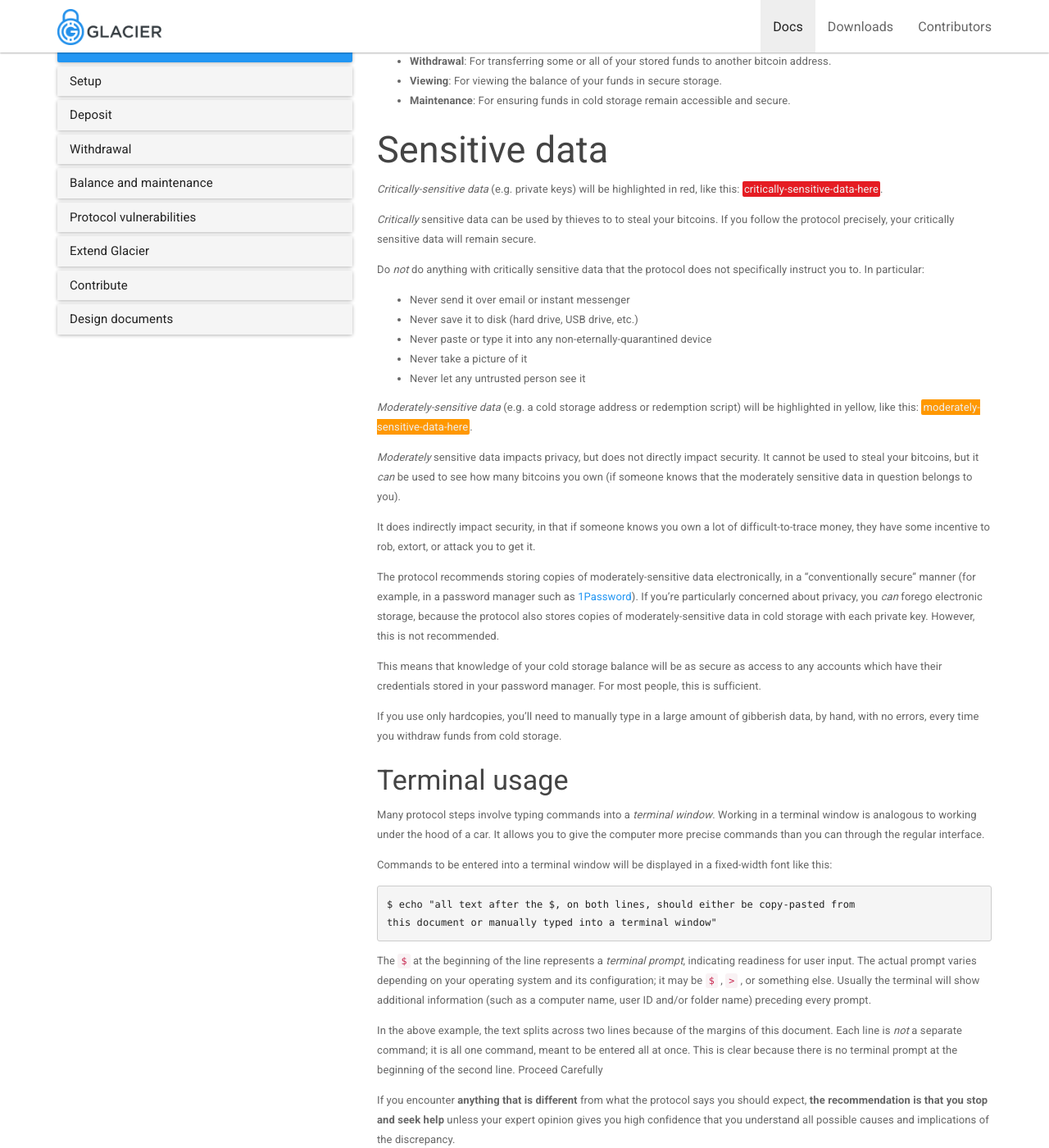
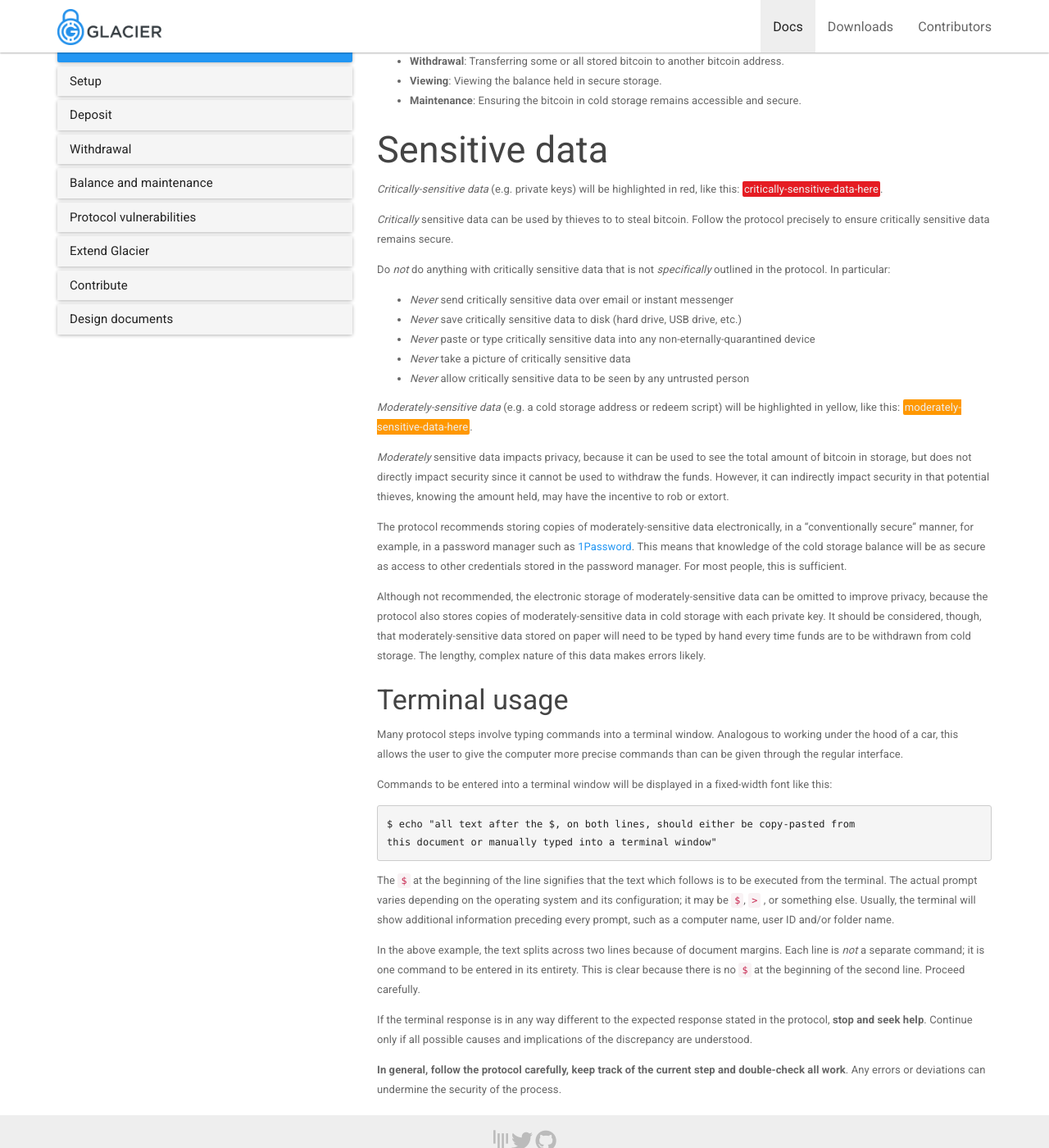
Before and after one commit to GlacierProtocol/glacierprotocol.github.io, a Jekyll site: the page built from _docs/before-you-start/structure.md, in a window 1280 px wide and 1400 px high, scrolled down 254 px. Shown: the whole window at 82% size. Built offline with Jekyll 4.4.1, drawn with Linux system fonts in a browser that asks for light colours; nearby versions of some CDN libraries; some of the changed text lies outside the part shown.

Commit message:
reword, restructure

````diff
--- a/_docs/before-you-start/structure.md
+++ b/_docs/before-you-start/structure.md
@@ -4,15 +4,15 @@ description: This page explains the overall structure of Glacier, the
   step-by-step protocol for storing bitcoins in a highly secure way
 ---
 
-The overall Glacier protocol consists of several distinct subprotocols:
+The Glacier protocol consists of several distinct sub-protocols:
 
-* **Setup**: Prepares hardware,
-and downloads and verifies needed software & documentation.
-* **Deposit**: For securely storing bitcoins.
-* **Withdrawal**: For transferring some or all of your stored funds to another
+* **Setup**: Preparing the hardware, downloading and verifying the software and
+documentation.
+* **Deposit**: Storing the bitcoin.
+* **Withdrawal**: Transferring some or all stored bitcoin to another
 bitcoin address.
-* **Viewing**: For viewing the balance of your funds in secure storage.
-* **Maintenance**: For ensuring funds in cold storage remain accessible and
+* **Viewing**: Viewing the balance held in secure storage.
+* **Maintenance**: Ensuring the bitcoin in cold storage remains accessible and
 secure.
 
 ## Sensitive data
@@ -20,57 +20,46 @@ secure.
 *Critically-sensitive data* (e.g. private keys) will be highlighted in red,
 like this: <span class="danger">critically-sensitive-data-here</span>.
 
-*Critically* sensitive data can be used by thieves to to steal your bitcoins. If
-you follow the protocol precisely, your critically sensitive data will remain
-secure.
+*Critically* sensitive data can be used by thieves to to steal bitcoin. Follow
+the protocol precisely to ensure critically sensitive data remains secure.
 
-Do *not* do anything with critically sensitive data that the protocol does not
-specifically instruct you to. In particular:
+Do *not* do anything with critically sensitive data that is not *specifically*
+outlined in the protocol. In particular:
 
-* Never send it over email or instant messenger
-* Never save it to disk (hard drive, USB drive,
-etc.)
-* Never paste or type it into any non-eternally-quarantined
+* *Never* send critically sensitive data over email or instant messenger
+* *Never* save critically sensitive data to disk (hard drive, USB drive, etc.)
+* *Never* paste or type critically sensitive data into any non-eternally-quarantined
 device
-* Never take a picture of it
-* Never let any untrusted person see it
+* *Never* take a picture of critically sensitive data
+* *Never* allow critically sensitive data to be seen by any untrusted person
 
-*Moderately-sensitive data* (e.g. a cold storage address or redemption
-script) will be highlighted in yellow, like this:
-<span class="warning">moderately-sensitive-data-here</span>.
+*Moderately-sensitive data* (e.g. a cold storage address or redeem script) will
+be highlighted in yellow, like this: <span class="warning">moderately-sensitive-data-here</span>.
 
-*Moderately* sensitive data impacts
-privacy, but does not directly impact security. It cannot be used to
-steal your bitcoins, but it *can* be used to see how many bitcoins you own
-(if someone knows that the moderately sensitive data in question belongs
-to you).
-
-It does indirectly impact security, in that if someone knows you own a lot of
-difficult-to-trace money, they have some incentive to rob, extort, or attack you
-to get it.
+*Moderately* sensitive data impacts privacy, because it can be used to see the total
+amount of bitcoin in storage, but does not directly impact security since it cannot
+be used to withdraw the funds. However, it can indirectly impact security in
+that potential thieves, knowing the amount held, may have the incentive to rob or
+extort.
 
 The protocol recommends storing copies of moderately-sensitive
-data electronically, in a "conventionally secure" manner (for example, in
-a password manager such as
-[1Password](https://1password.com/)). If you're particularly
-concerned about privacy, you *can* forego electronic storage, because the protocol
-also stores copies of moderately-sensitive data in cold storage with each private
-key. However, this is not recommended.
+data electronically, in a "conventionally secure" manner, for example, in
+a password manager such as [1Password](https://1password.com/). This means that knowledge
+of the cold storage balance will be as secure as access to other credentials stored in
+the password manager. For most people, this is sufficient.
 
-This means that knowledge of your cold storage balance will be as secure as
-access to any accounts which have their credentials stored in your password
-manager. For most people, this is sufficient.
-
-If you use only hardcopies, you'll need to manually type in a large amount of
-gibberish data, by hand, with no errors, every time you withdraw funds from
-cold storage.
+Although not recommended, the electronic storage of moderately-sensitive data can be
+omitted to improve privacy, because the protocol also stores copies of
+moderately-sensitive data in cold storage with each private key. It should be considered,
+though, that moderately-sensitive data stored on paper will need to be typed by hand
+every time funds are to be withdrawn from cold storage. The lengthy, complex nature of
+this data makes errors likely.
 
 ### Terminal usage
 
-Many protocol steps involve
-typing commands into a *terminal window*. Working in a terminal window is
-analogous to working under the hood of a car. It allows you to give the
-computer more precise commands than you can through the regular
+Many protocol steps involve typing commands into a terminal window. Analogous to
+working under the hood of a car, this allows the user to give the
+computer more precise commands than can be given through the regular
 interface.
 
 Commands to be entered into a terminal window will be
@@ -81,26 +70,21 @@ $ echo "all text after the $, on both lines, should either be copy-pasted from
 this document or manually typed into a terminal window"
 ```
 
-The `$` at the beginning
-of the line represents a *terminal prompt*, indicating readiness for user
-input. The actual prompt varies depending on your operating system and its
-configuration; it may be `$` , `>` , or something else. Usually the terminal
-will show additional information (such as a computer name, user ID and/or
-folder name) preceding every prompt.
+The `$` at the beginning of the line signifies that the text which follows is to be
+executed from the terminal. The actual prompt varies depending on the operating
+system and its configuration; it may be `$`, `>` , or something else. Usually,
+the terminal will show additional information preceding every prompt, such as
+a computer name, user ID and/or folder name.
 
-In the above example, the text
-splits across two lines because of the margins of this document. Each line
-is *not* a separate command; it is all one command, meant to be entered
-all at once. This is clear because there is no terminal prompt at the
-beginning of the second line.
-Proceed Carefully
+In the above example, the text splits across two lines because of document margins.
+Each line is *not* a separate command; it is one command to be entered in its
+entirety. This is clear because there is no `$` at the beginning of the second
+line. Proceed carefully.
 
-If you encounter
-**anything that is different** from what the protocol says you should
-expect, **the recommendation is that you stop and seek help** unless your
-expert opinion gives you high confidence that you understand all possible
-causes and implications of the discrepancy.
+If the terminal response is in any way different to the expected response stated
+in the protocol, **stop and seek help**. Continue only if all possible causes and
+implications of the discrepancy are understood.
 
-**In general, follow the
-protocol carefully, keep track of what step you are on, and double-check
-your work**. Any errors or deviations can undermine your security.
+**In general, follow the protocol carefully, keep track of the current step and
+double-check all work**. Any errors or deviations can undermine the security of the
+process.
````
